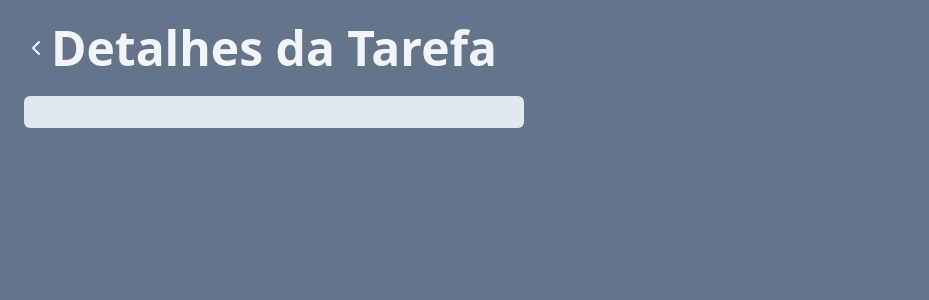
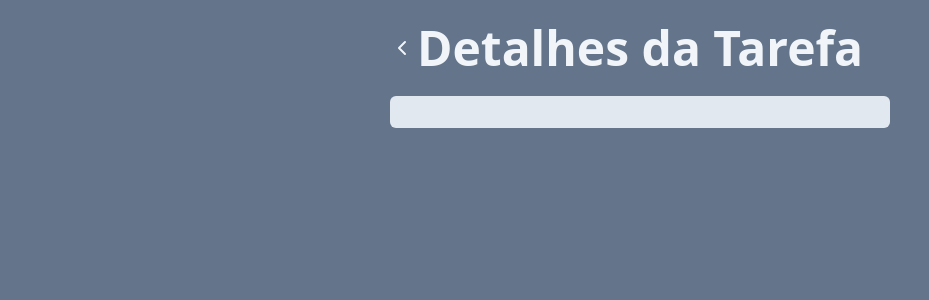
Before and after one commit to DaviMarques-16/React, a React (Vite) app: page /task in a window 1280 px wide. Shown: the top 300 px of the page, without its empty margins (0-929 px from the left). Built offline with nearby package versions, Linux system fonts and the light colour scheme.

Commit message:
Commit Deploy

```diff
--- a/src/pages/TaskPage.jsx
+++ b/src/pages/TaskPage.jsx
@@ -13,7 +13,7 @@
 
     return (
         <div
-        className="h-screen w-screen bg-slate-500 p-6">
+        className="h-screen w-screen bg-slate-500  flex justify-center p-6" >
 
           <div className='w-[500px] space-y-4'>
 
```
